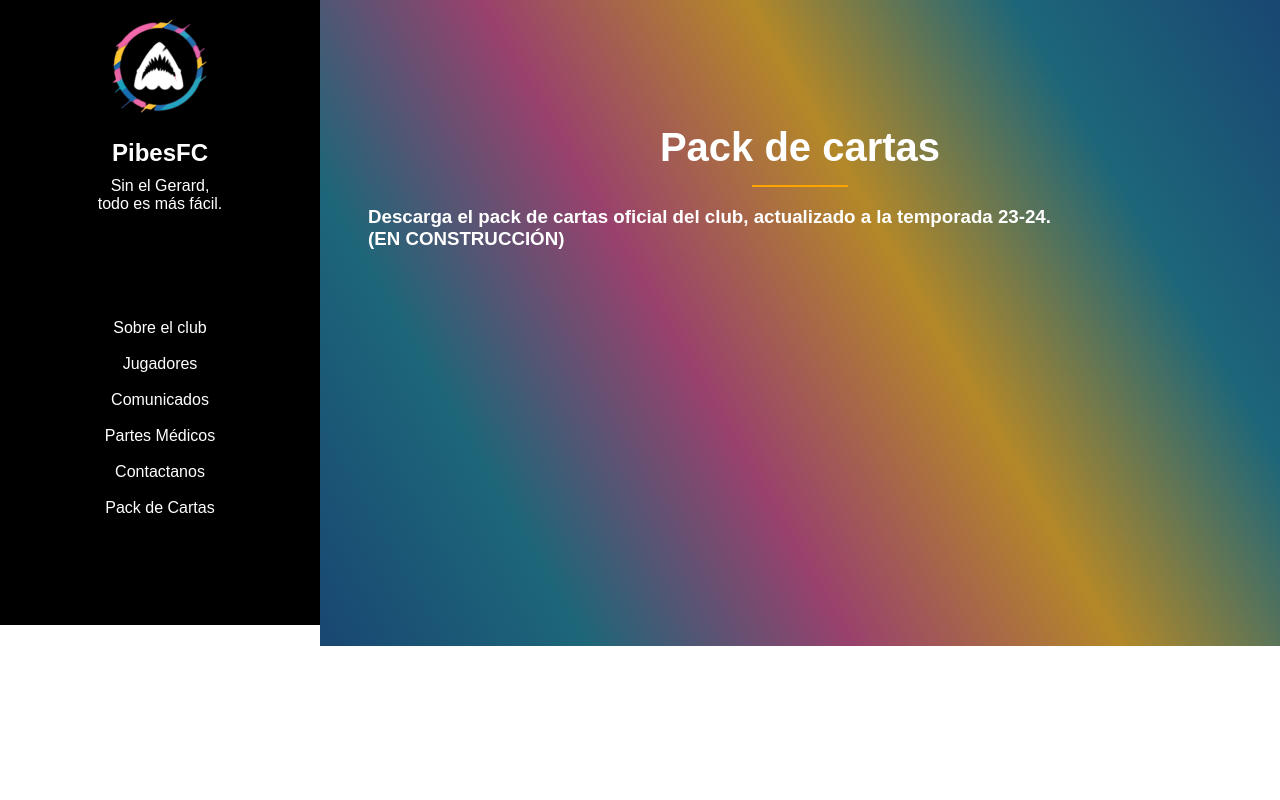
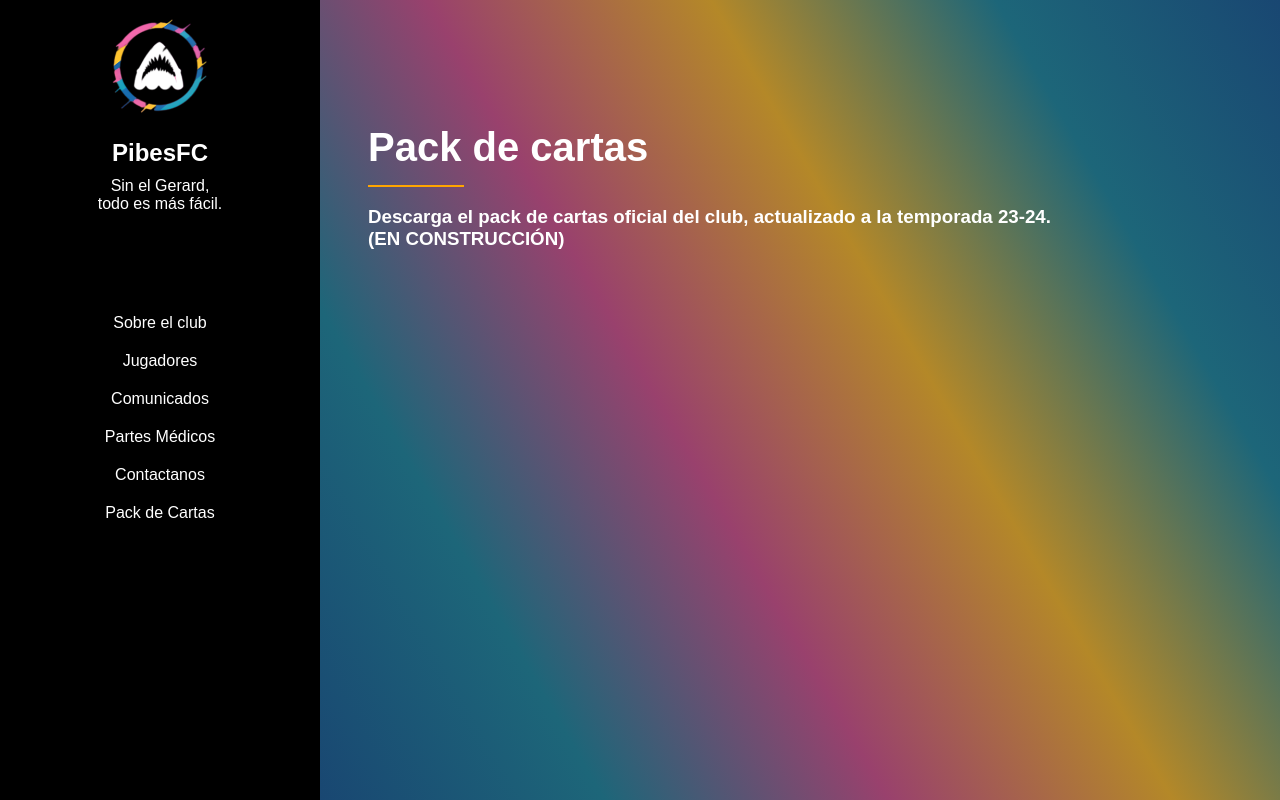
Before and after one commit to pibesfc/PibesFC, a plain HTML site: page Pack De Cartas/packCartas.html in a window 1280 px wide. Drawn offline with Linux system fonts and the light colour scheme.

Commit message:
prueba_css.2

```diff
--- /dev/null
+++ b/Pack De Cartas/packCartas.css
@@ -0,0 +1,92 @@
+body {
+    margin: 0;
+    font-family: Arial;
+}
+
+main {
+    display: flex;
+}
+
+nav {
+    width: 25%;
+    height: 100vh;
+    background: black;
+    position: fixed;
+    text-align: center;
+}
+
+nav img {
+    width: 100px;
+    height: 100px;
+    margin-top: 15px;
+}
+
+nav h1 {
+    margin-bottom: 0;
+}
+
+nav p {
+    margin-top: 10px;
+}
+
+ul {
+    margin-top: 30%;
+    list-style: none;
+    display: flex;
+    flex-direction: column;
+    align-items: center;
+    padding: 0;
+}
+
+ul li {
+    margin-bottom: 10px;
+}
+
+ul a {
+    text-decoration: none;
+    color: white;
+    width: 100%;
+    display: block;
+    box-sizing: border-box;
+    padding: 5px;
+}
+
+ul a:hover {
+    color: rgb(255, 154, 2);
+}
+
+article {
+    margin-left: 25%;
+    position: static;
+    color: white;
+    width: 75%;
+    min-height: 100vh;
+    background: linear-gradient(60deg, #194772, #1d6679, #99416d, #b48828, #1d6679, #194772);
+}
+
+article h1 {
+    margin-top: 13%;
+    font-size: 2.5em;
+    margin-bottom: 15px;
+    margin-left: 5%
+}
+
+article hr {
+    border: 1px solid orange;
+    margin-right: 85%;
+    margin-left: 5%
+}
+
+article h3 {
+    margin-top: 2%;
+    margin-bottom: 4%;
+    margin-left: 5%
+}
+
+article p {
+    margin-top: 3%;
+    margin-left: 5%;
+    margin-right: 15%;
+    text-align: justify;
+    line-height: 150%;
+}
--- a/Pack De Cartas/packCartas.html
+++ b/Pack De Cartas/packCartas.html
@@ -1,83 +1,37 @@
 <!doctype html>
-<html>
+<html lang="es">
     <head>
         <meta charset="UTF-8">
         <title>PibesFC</title>
-        <style>
-            a{
-                text-decoration: none;
-                color: white
-            }
-
-            a:hover{
-            color: rgb(255, 154, 2);
-            }
-        </style>
+        <link rel="stylesheet" href="./packCartas.css">
     </head>
 
-    <body style="margin: auto;">
-        <main style="display: flex;font-family: Arial;height: auto;">
-            <nav style="width: 25%;background-color: black;position: fixed;">
-                <div style="text-align: center;color: white">
-                    <img src="../Multimedia/Logo_Antiguo_Mejorada_Sin_Fondo_mejorada.png" style="width: 100px;height: 100px;margin-top: 15px;">
+    <body>
+        <main>
+            <nav>
+                <div style="color: white">
+                    <img src="../Multimedia/Logo_Antiguo_Mejorada_Sin_Fondo_mejorada.png" alt="Logo" class="logo">
                     <h1 style="margin-bottom: 0;"><b>PibesFC</b></h1>
                     <p style="margin-top: 10px;">Sin el Gerard, <br>todo es más fácil.</p>
-                    <br>
-                    <br>
-                    <br>
-                    <br>
-                    <br>
                 </div>
 
-                <div style="list-style: none;text-align: center;">
+                <ul>
                     <li><a href="../index.html">Sobre el club</a></li>
-                    <br>
                     <li><a href="../Jugadores/jugadores.html">Jugadores</a></li>
-                    <br>
                     <li><a href="../Comunicados/comunicados.html">Comunicados</a></li>
-                    <br>
                     <li><a href="../Partes Médicos/partesmedicos.html">Partes Médicos</a></li>
-                    <br>
                     <li><a href="../Contactanos/contactos.html">Contactanos</a></li>
-                    <br>
-                    <li><a href="../Pack De Cartas/packCartas.html">Pack de Cartas</a></li>
-                </div>
-                <br>
-                <br>
-                <br>
-                <br>
-                <br>
-                <br>
+                    <li><a href="./packCartas.html">Pack de Cartas</a></li>
+                </ul>
             </nav>
 
-            <article style="margin-left: 25%;position: static; color: white;width: 75%;background: linear-gradient(60deg, #194772, #1d6679, #99416d,#b48828, #1d6679,#194772);">
-                <div style="margin-top: 13%;">
-                    <h1 style="font-size:250%;margin-bottom: 15px;text-align: center;">Pack de cartas</h1>
-                    <hr style="border: orange; margin-right: 45%;margin-left: 45%;height: 2px;background-color: orange;">
-                    <h3 style="margin-left: 5%;">Descarga el pack de cartas oficial del club, actualizado a la temporada 23-24.
+            <article>
+                <div>
+                    <h1>Pack de cartas</h1>
+                    <hr>
+                    <h3>Descarga el pack de cartas oficial del club, actualizado a la temporada 23-24.
                         <br>(EN CONSTRUCCIÓN)</h3>
                 </div>
-                <br>
-                <br>
-                <br>
-                <br>
-                <br>
-                <br>
-                <br>
-                <br>
-                <br>
-                <br>
-                <br>
-                <br>
-                <br>
-                <br>
-                <br>
-                <br>
-                <br>
-                <br>
-                <br>
-                <br>
-                <br>
             </article>
         </main>
     </body>
```
